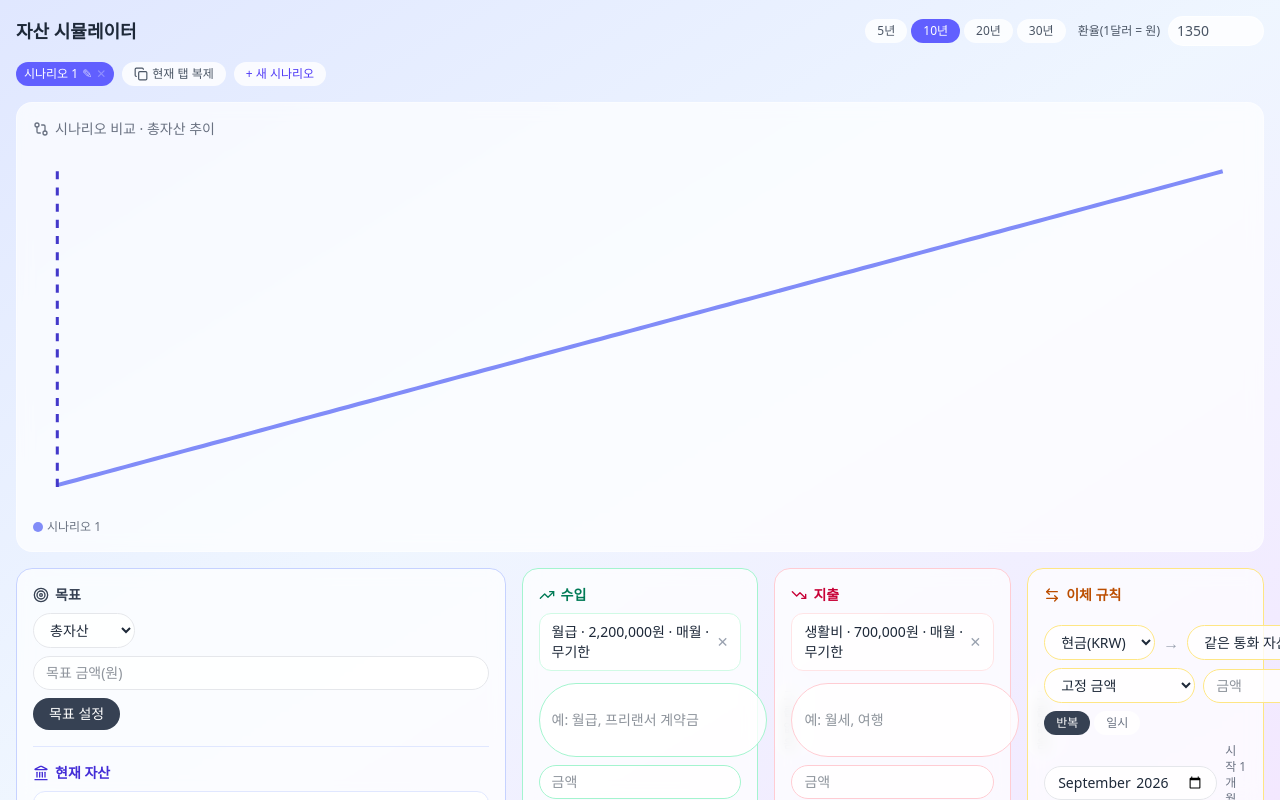
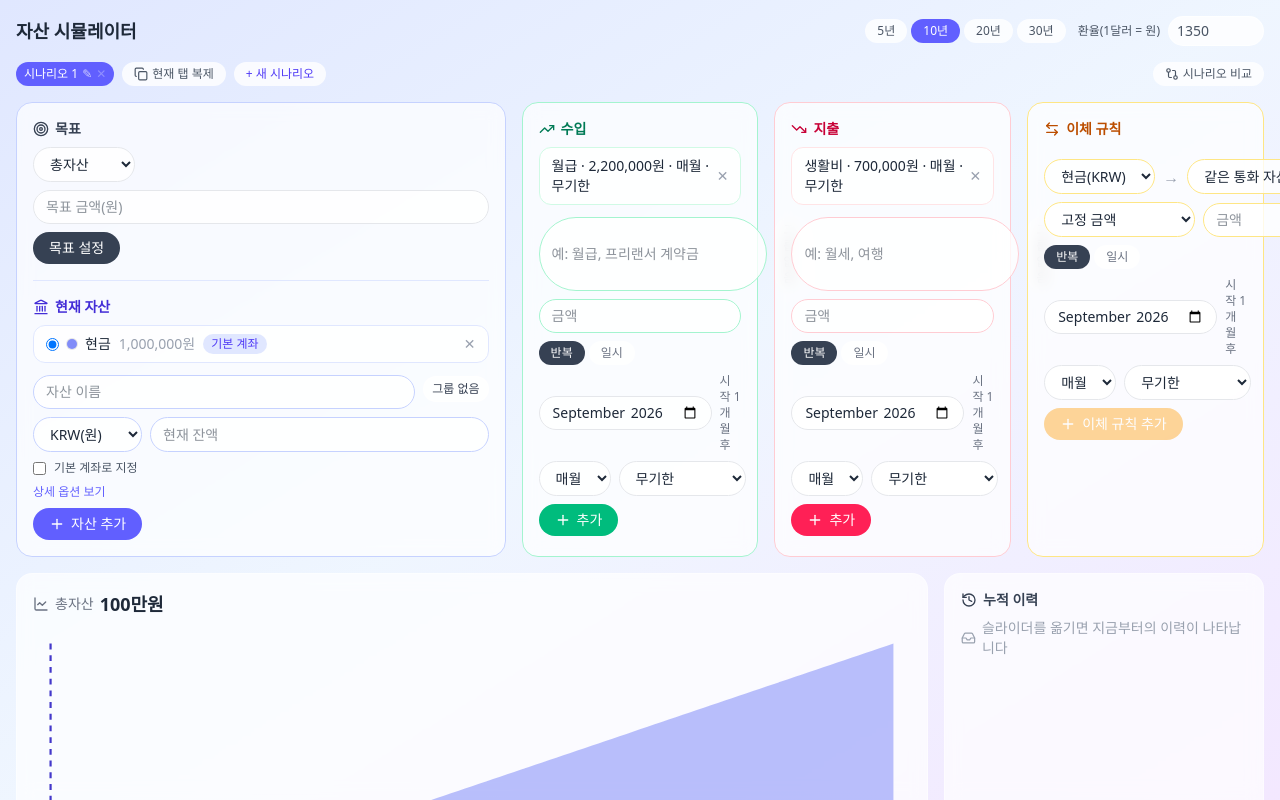
Before and after one commit to amaran-th/interactive-portfolio, a Next.js app: page /asset-simulator in a window 1280 px wide. Built offline with nearby package versions, Linux system fonts and the light colour scheme.

Commit message:
feat: 시나리오 비교 차트를 토글로 활성화했을 때만 표시

```diff
--- a/app/(portfolio)/playground/_sections/Works/6_AssetSimulator/AssetSimulator.tsx
+++ b/app/(portfolio)/playground/_sections/Works/6_AssetSimulator/AssetSimulator.tsx
@@ -187,6 +187,7 @@ export default function AssetSimulator() {
   const [selectedMonth, setSelectedMonth] = useState(0);
   const [horizonYears, setHorizonYears] = useState(DEFAULT_HORIZON_YEARS);
   const [isDirty, setIsDirty] = useState(false);
+  const [showComparison, setShowComparison] = useState(false);
 
   const horizonMonths = horizonYears * 12;
 
@@ -487,14 +488,18 @@ export default function AssetSimulator() {
           onDelete={handleDeleteScenario}
           onDuplicate={handleDuplicateScenario}
           onCreate={handleCreateScenario}
+          showComparison={showComparison}
+          onToggleComparison={() => setShowComparison((prev) => !prev)}
         />
 
+        {showComparison && (
           <ScenarioComparisonChart
             scenarios={scenarios}
             today={today}
             horizonMonths={horizonMonths}
             selectedMonth={selectedMonth}
           />
+        )}
 
         <div className="mb-4">
           <InputPanel
--- a/app/(portfolio)/playground/_sections/Works/6_AssetSimulator/ScenarioTabs.tsx
+++ b/app/(portfolio)/playground/_sections/Works/6_AssetSimulator/ScenarioTabs.tsx
@@ -1,7 +1,7 @@
 "use client";
 
 import { useState } from "react";
-import { Copy } from "lucide-react";
+import { Copy, GitCompare } from "lucide-react";
 import { Scenario } from "./types";
 
 type ScenarioTabsProps = {
@@ -12,6 +12,8 @@ type ScenarioTabsProps = {
   onDelete: (id: string) => void;
   onDuplicate: (id: string) => void;
   onCreate: () => void;
+  showComparison: boolean;
+  onToggleComparison: () => void;
 };
 
 export default function ScenarioTabs({
@@ -22,6 +24,8 @@ export default function ScenarioTabs({
   onDelete,
   onDuplicate,
   onCreate,
+  showComparison,
+  onToggleComparison,
 }: ScenarioTabsProps) {
   const [renamingId, setRenamingId] = useState<string | null>(null);
   const [renameDraft, setRenameDraft] = useState("");
@@ -122,6 +126,17 @@ export default function ScenarioTabs({
       >
         + 새 시나리오
       </button>
+      <button
+        type="button"
+        onClick={onToggleComparison}
+        className={`ml-auto inline-flex items-center gap-1 rounded-full px-3 py-1 text-xs ${
+          showComparison
+            ? "bg-indigo-500 text-white"
+            : "bg-white/80 text-gray-600 hover:bg-white"
+        }`}
+      >
+        <GitCompare className="h-3.5 w-3.5" /> 시나리오 비교
+      </button>
     </div>
   );
 }
```
Lines whose indentation alone changed are shown as unchanged.
